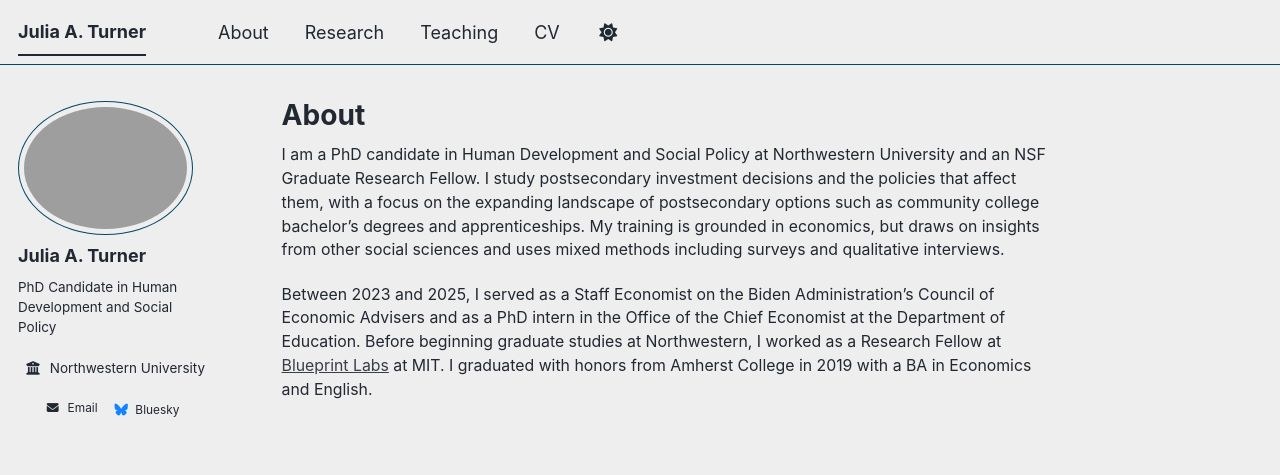
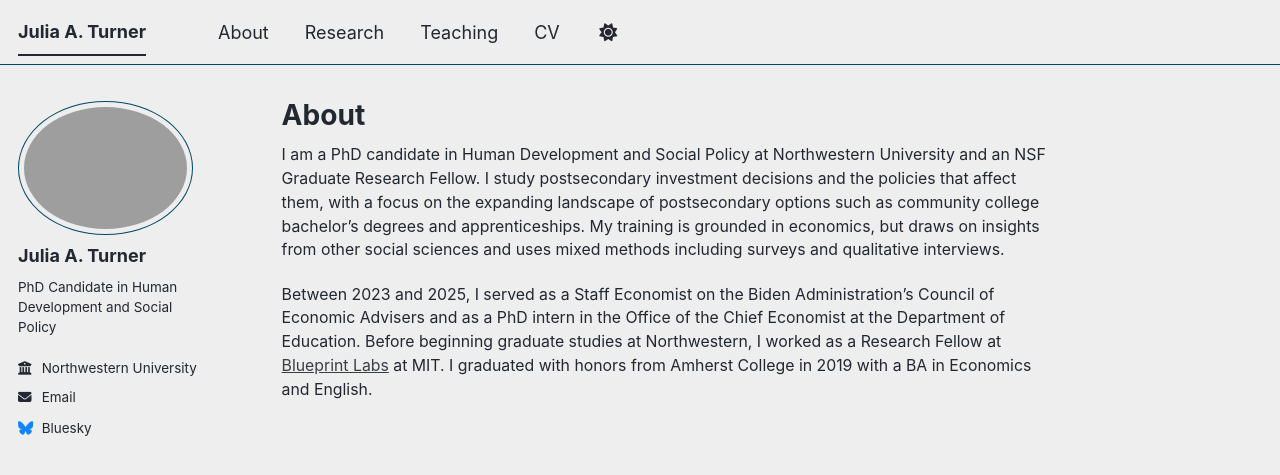
Before and after one commit to julia-a-turner/julia-a-turner.github.io, a Jekyll site: the page built from _pages/about.md, in a window 1280 px wide. Shown: the top 475 px of the page. Built offline with Jekyll 4.4.1, drawn with Linux system fonts in a browser that asks for light colours; a script bundle is joined from its source files by our own code; library files that are not in the unit come from our copies.

Commit message:
Update custom.css

```diff
--- a/assets/css/custom.css
+++ b/assets/css/custom.css
@@ -11,35 +11,3 @@
 footer {
   display: none;
 }
-
-/* Hide the Follow button */
-.author__urls-wrapper button {
-  display: none !important;
-}
-
-/* Make social links display as a centered row */
-.author__urls {
-  display: flex !important;
-  flex-wrap: wrap;
-  justify-content: center;
-  align-items: center;
-  gap: 12px;
-  padding: 0 !important;
-  list-style: none !important;
-}
-
-/* Keep location/employer on their own full-width lines */
-.author__urls li:not(:has(a)) {
-  width: 100%;
-  text-align: center;
-}
-
-/* Hide the text labels next to icons */
-.author__urls a span {
-  display: none;
-}
-
-/* Make icons slightly larger */
-.author__urls a {
-  font-size: 0.88em;
-}
```
